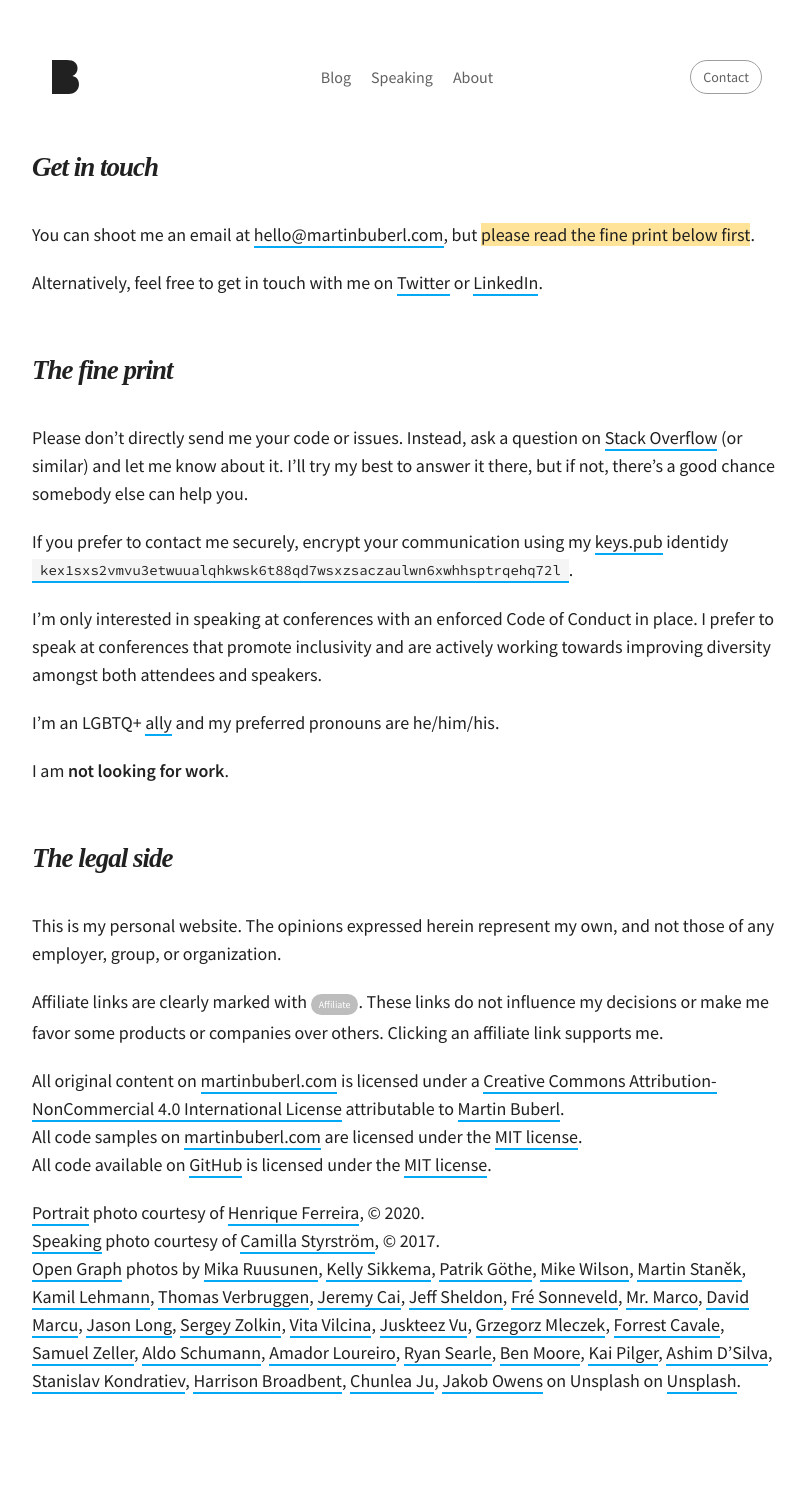
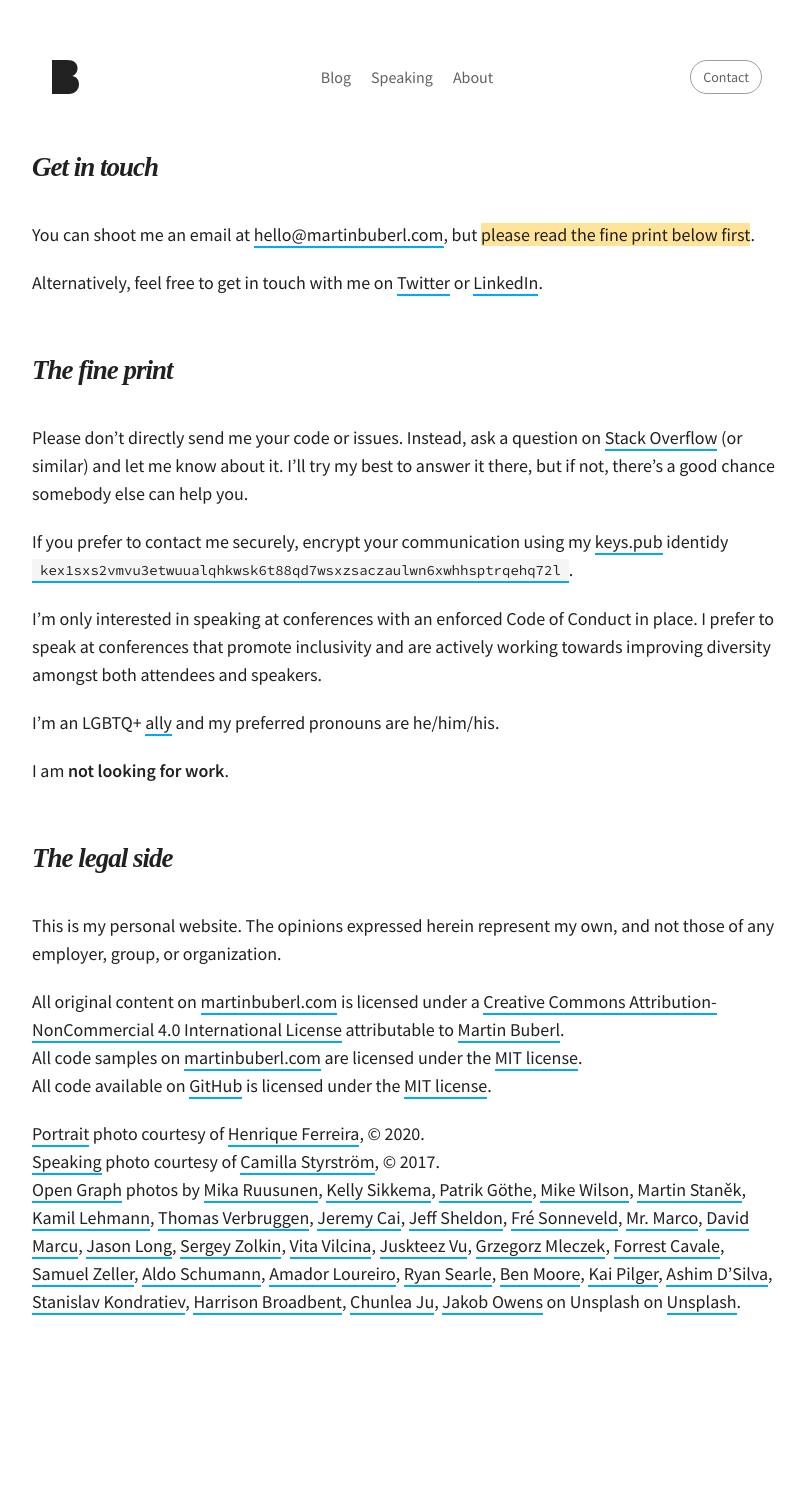
Before and after one commit to martinbuberl/martinbuberl.github.io, a Jekyll site: the page built from docs/contact.md, in a window 1280 px wide. Shown: the whole page, without its empty margins (233-1038 px from the left). Built offline with Jekyll 4.4.1, drawn with Linux system fonts in a browser that asks for light colours; nearby versions of some CDN libraries; some web fonts are replaced; after the commit the page ends 1416 px from its top, so only the background shows below that; part of the change alters nothing that is shown.

Commit message:
Commented affiliate section out

```diff
--- a/docs/contact.md
+++ b/docs/contact.md
@@ -28,7 +28,8 @@ I am **not looking for work**.
 
 This is my personal website. The opinions expressed herein represent my own, and not those of any employer, group, or organization.
 
-Affiliate links are clearly marked with <a class="affiliate"></a>. These links do not influence my decisions or make me favor some products or companies over others. Clicking an affiliate link supports me.
+{% comment %}<!-- This isn't necessary and makes it sound like I'm participating in any affiliate programs - which I don't -->Affiliate links are clearly marked with <a class="affiliate"></a>. These links do not influence my decisions or make me favor some products or companies over others. Clicking an affiliate link supports me.
+{% endcomment %}
 
 All original content on <a rel="cc:attributionURL" href="https://martinbuberl.com">martinbuberl.com</a> is licensed under a <a target="_blank" rel="license" href="https://creativecommons.org/licenses/by-nc/4.0/">Creative Commons Attribution-NonCommercial 4.0 International License</a> attributable to <a rel="cc:attributionName" href="https://martinbuberl.com">Martin Buberl</a>.<br/>
 All code samples on <a rel="cc:attributionURL" href="https://martinbuberl.com">martinbuberl.com</a> are licensed under the <a target="_blank" rel="license" href="https://opensource.org/licenses/MIT">MIT license</a>.<br/>
```
